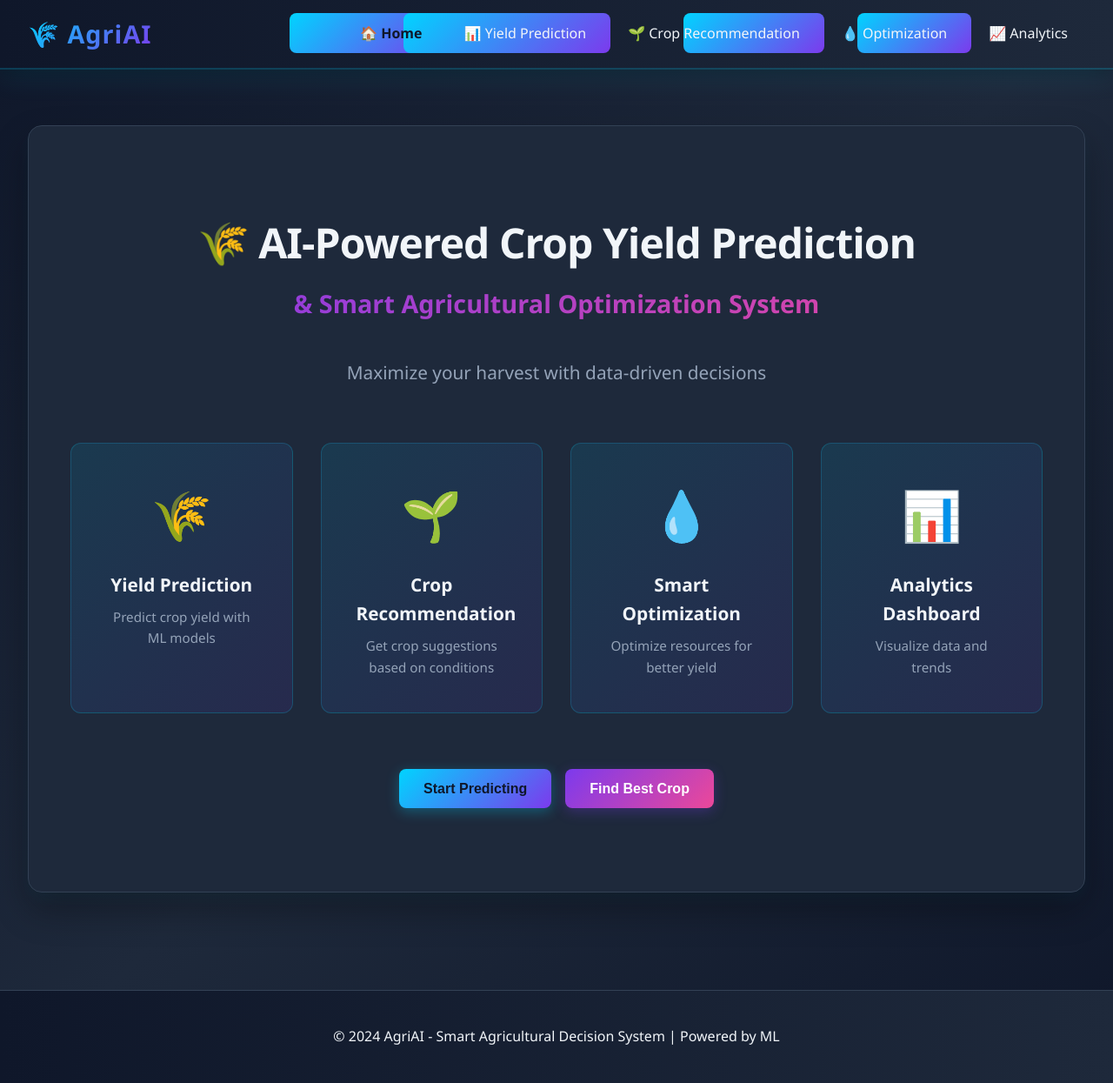
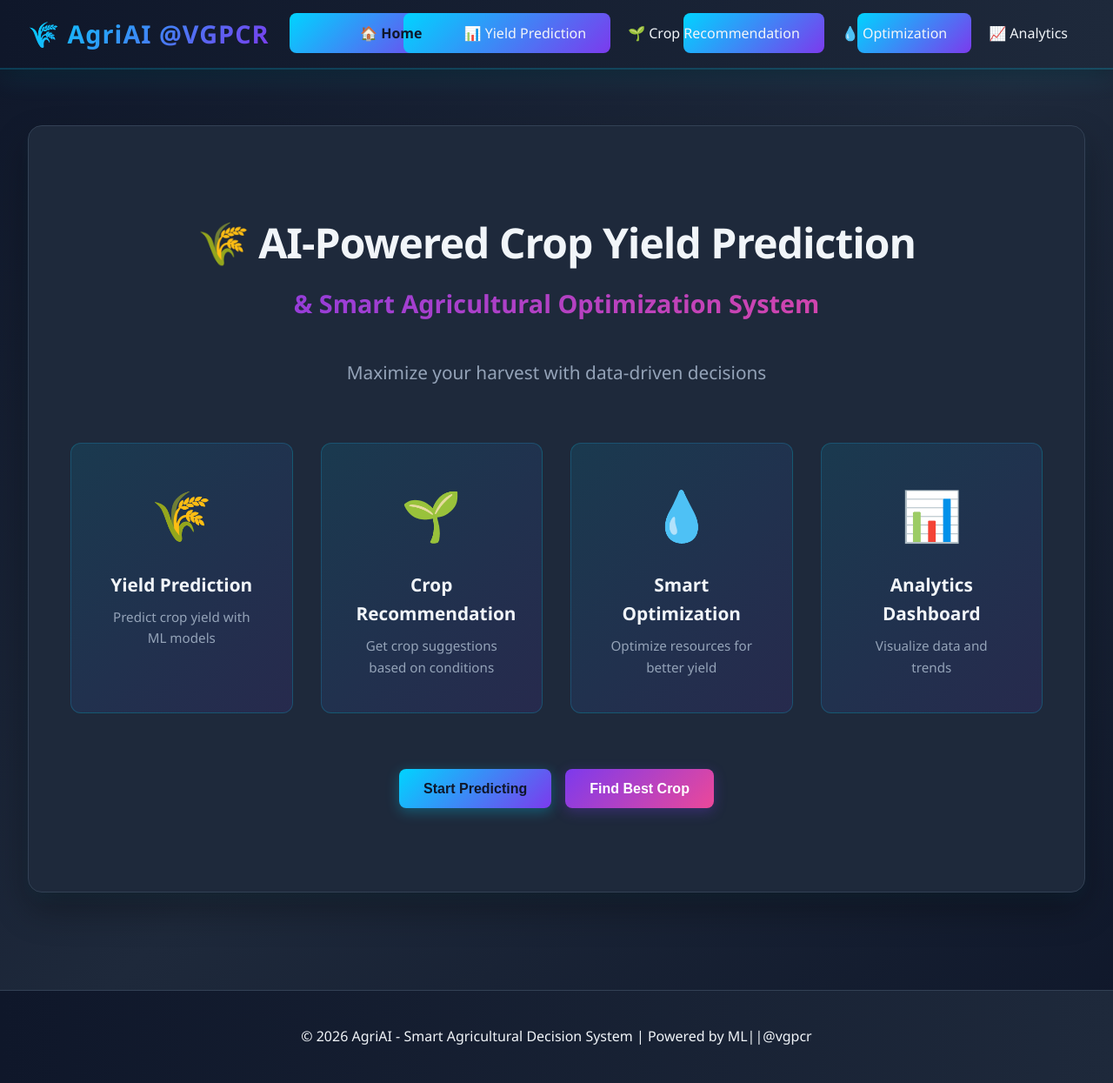
Before and after one commit to vgpcr2005-collab/ai-crop-yield-prediction, a Flask app: page / in a window 1280 px wide. Shown: the whole page at 87% size. Run offline with Flask 3, Linux system fonts and the light colour scheme; some libraries are stand-ins or nearby versions.

Commit message:
Update crop yield application

```diff
--- a/backend/templates/index.html
+++ b/backend/templates/index.html
@@ -11,7 +11,7 @@
     <!-- Navigation -->
     <nav class="navbar">
         <div class="nav-container">
-            <div class="nav-logo">🌾 AgriAI</div>
+            <div class="nav-logo">🌾 AgriAI @VGPCR </div>
             <ul class="nav-menu">
                 <li><a href="#home" class="nav-link active" data-section="home">🏠 Home</a></li>
                 <li><a href="#yield" class="nav-link" data-section="yield">📊 Yield Prediction</a></li>
@@ -348,7 +348,7 @@
 
     <!-- Footer -->
     <footer class="footer">
-        <p>&copy; 2024 AgriAI - Smart Agricultural Decision System | Powered by ML</p>
+        <p>&copy; 2026 AgriAI - Smart Agricultural Decision System | Powered by ML||@vgpcr</p>
     </footer>
 
     <script src="{{ url_for('static', filename='js/script.js') }}"></script>
```
